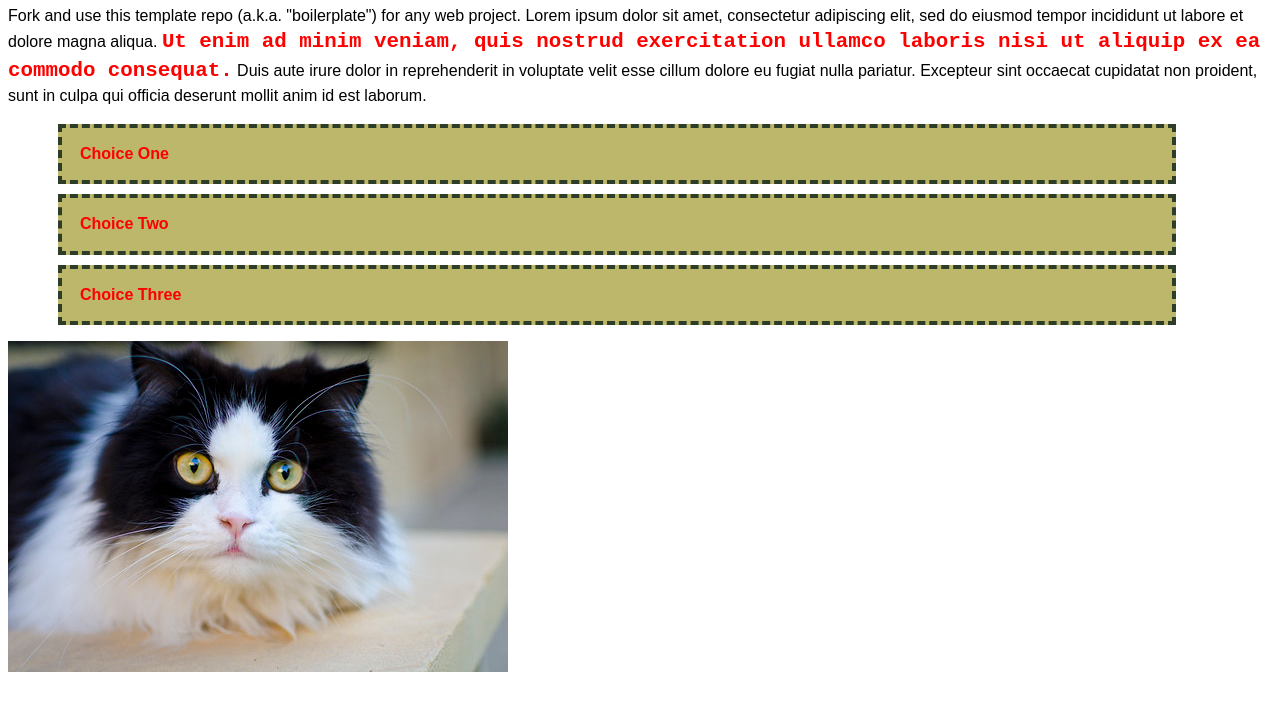
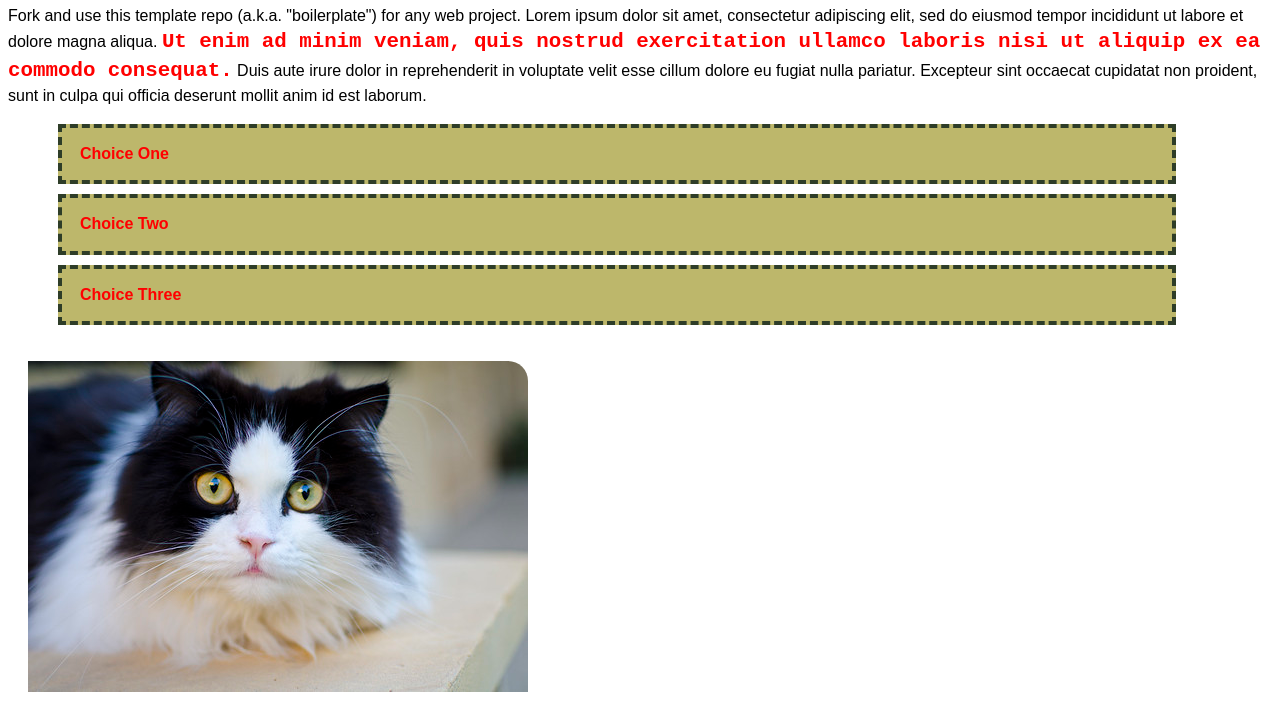
Before and after one commit to Soup2313/hyperlink-narrative, a plain HTML site: page index.html in a window 1280 px wide. Shown: the part 83-809 px from the top of the page. Drawn offline with Linux system fonts and the light colour scheme.

Commit message:
Even More styles

```diff
--- a/assets/css/styles.css
+++ b/assets/css/styles.css
@@ -39,3 +39,11 @@ ul.choice li a:hover {
 	color: darkkhaki;
 	background-color: #2e3d28;
 }
+img{
+   padding: 20px;
+   border-radius: 10px 40px 5px 0;
+}
+
+img:hover {
+	background: #000;
+}
--- a/index.html
+++ b/index.html
@@ -15,7 +15,7 @@
 		<li><a href="">Choice Two</a></li>
 		<li><a href="">Choice Three</a></li>
 	</ul>
-	<img src="assets/img/cat.jpg" alt="">
+	<a href=""><img src="assets/img/cat.jpg" alt=""> </a>
 
 	<script src="./assets/js/main.js"></script>
 </body>
```
